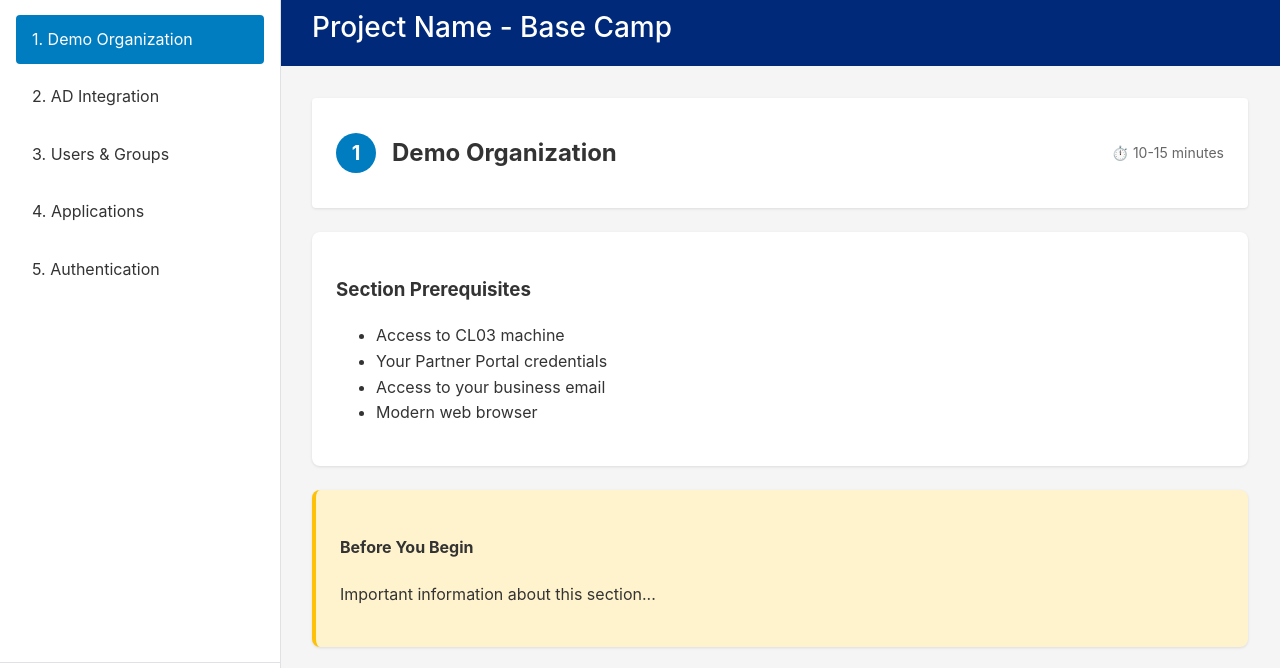
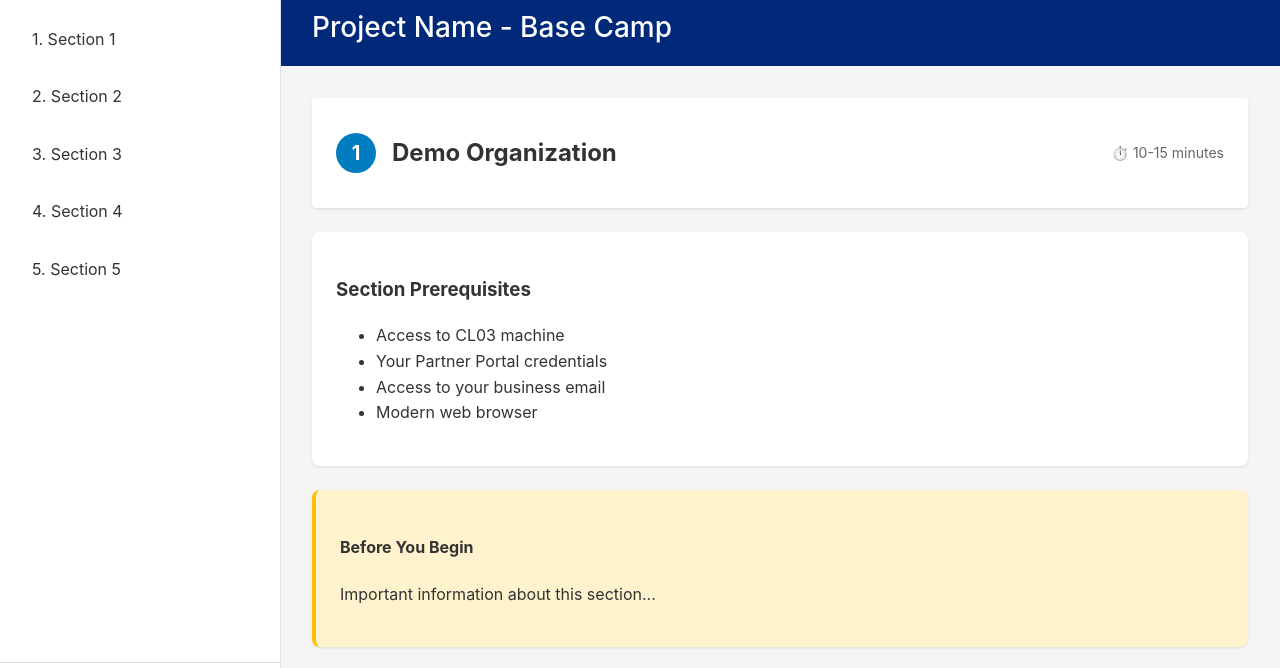
Before and after one commit to TravisAnde/sherpa-template, a plain HTML site: page section1.html in a window 1280 px wide. Shown: the part 59-727 px from the top of the page. Drawn offline with Linux system fonts and the light colour scheme.

Commit message:
Update section1.html

```diff
--- a/section1.html
+++ b/section1.html
@@ -14,20 +14,20 @@
                 <a href="./index.html" class="nav-item">
                     <div>0. Overview</div>
                 </a>
-                <a href="./section1.html" class="nav-item active">
-                    <div>1. Demo Organization</div>
+                <a href="./section1.html" class="nav-item">
+                    <div>1. Section 1</div>
                 </a>
                 <a href="./section2.html" class="nav-item">
-                    <div>2. AD Integration</div>
+                    <div>2. Section 2</div>
                 </a>
                 <a href="./section3.html" class="nav-item">
-                    <div>3. Users & Groups</div>
+                    <div>3. Section 3</div>
                 </a>
                 <a href="./section4.html" class="nav-item">
-                    <div>4. Applications</div>
+                    <div>4. Section 4</div>
                 </a>
                 <a href="./section5.html" class="nav-item">
-                    <div>5. Authentication</div>
+                    <div>5. Section 5</div>
                 </a>
             </nav>
             <div class="sidebar-footer">
```
